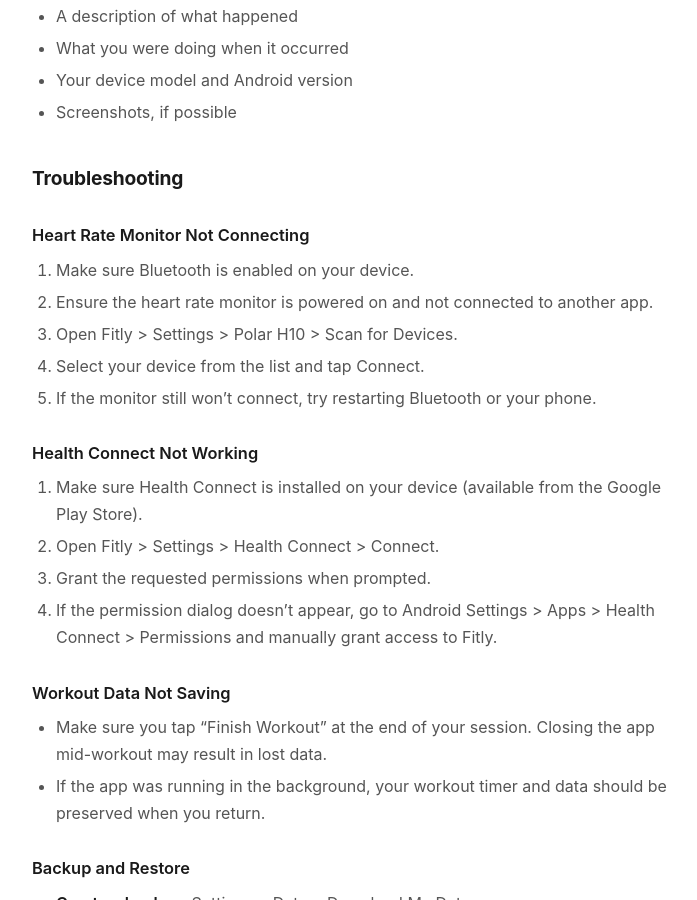
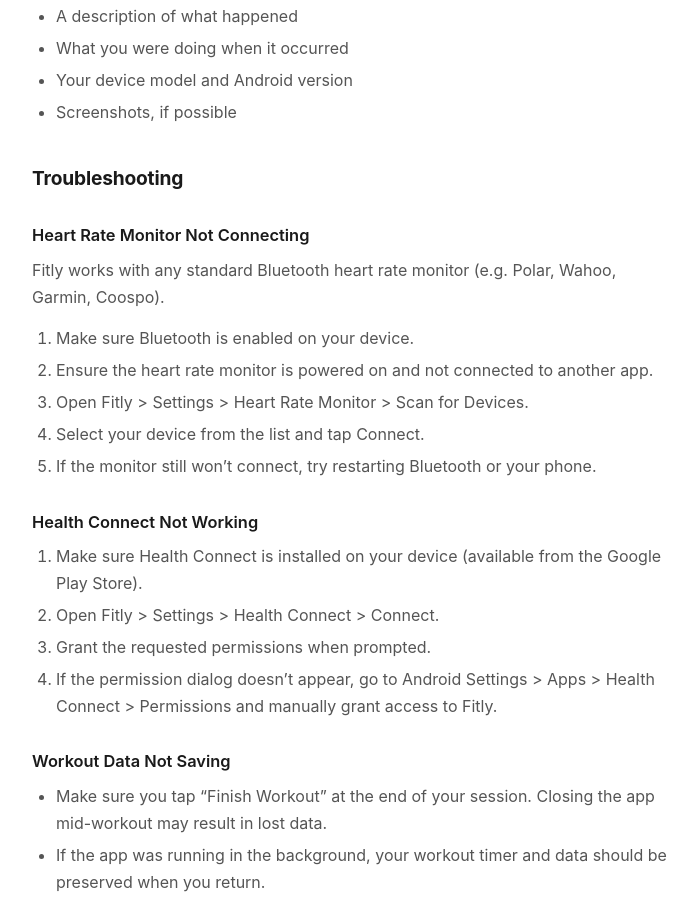
Before and after one commit to builtbylee/fitly-pages, a Jekyll site: the page built from support.md, in a window 1280 px wide and 900 px high, scrolled down 486 px. Shown: the whole window, without its empty margins (288-985 px from the left). Built offline with Jekyll 4.4.1, drawn with Linux system fonts in a browser that asks for light colours.

Commit message:
Support: update HR monitor section to generic BLE (not Polar H10 specific)

```diff
--- a/support.md
+++ b/support.md
@@ -29,9 +29,11 @@
 
 ### Heart Rate Monitor Not Connecting
 
+Fitly works with any standard Bluetooth heart rate monitor (e.g. Polar, Wahoo, Garmin, Coospo).
+
 1. Make sure Bluetooth is enabled on your device.
 2. Ensure the heart rate monitor is powered on and not connected to another app.
-3. Open Fitly > Settings > Polar H10 > Scan for Devices.
+3. Open Fitly > Settings > Heart Rate Monitor > Scan for Devices.
 4. Select your device from the list and tap Connect.
 5. If the monitor still won't connect, try restarting Bluetooth or your phone.
 
```
